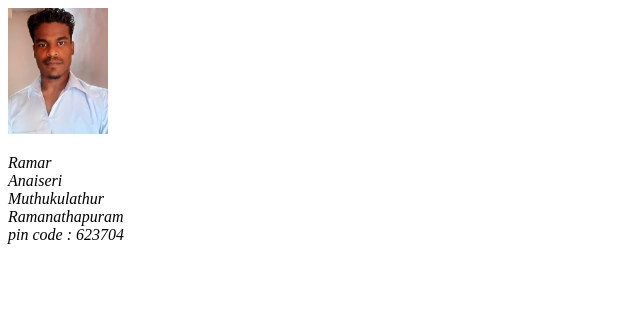
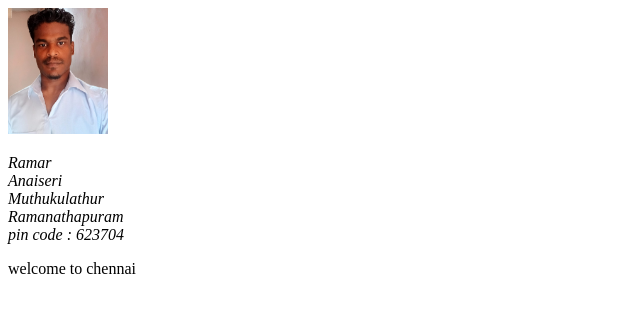
Before and after one commit to Ramarjm/Project, a plain HTML site: page myfirstwebsite.html in a window 1280 px wide. Shown: the whole page, without its empty margins (0-640 px from the left). Drawn offline with Linux system fonts and the light colour scheme.

Commit message:
secondline

```diff
--- a/myfirstwebsite.html
+++ b/myfirstwebsite.html
@@ -15,4 +15,5 @@
         Ramanathapuram<br>
         pin code : 623704</p>
     </address>
+    <p> welcome to chennai</p>
 </html>
```
